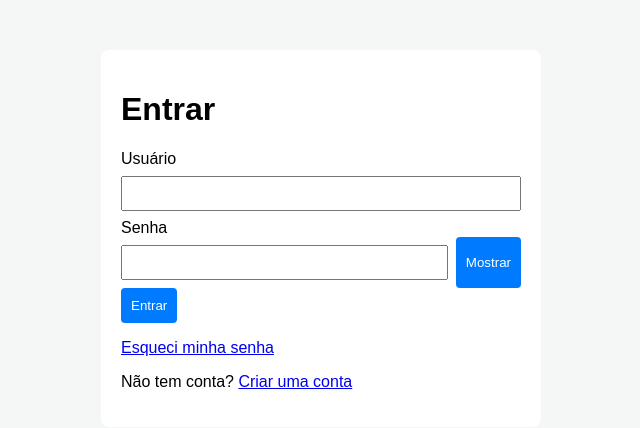
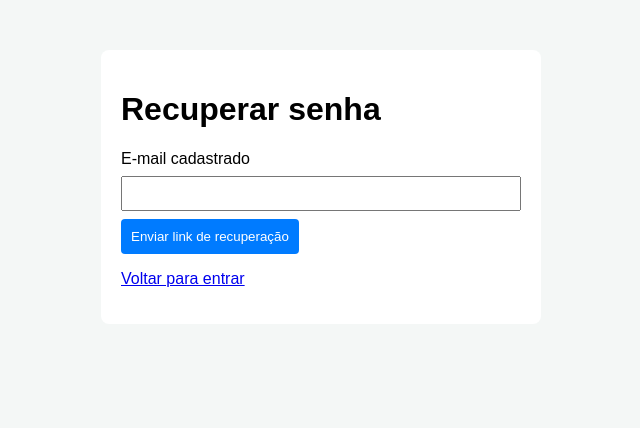
Before and after one commit to pablo2fp/Progamacao---DB, a Flask app: page /login in a window 1280 px wide. Shown: the top 428 px of the page, without its empty margins (319-959 px from the left). Run offline with Flask 3, Linux system fonts and the light colour scheme; some libraries are stand-ins or nearby versions.

Commit message:
Change title and content for password recovery form

```diff
--- a/templates/login.html
+++ b/templates/login.html
@@ -2,14 +2,11 @@
 <html lang="pt-br">
 <head>
     <meta charset="UTF-8">
-    <title>Entrar</title>
+    <title>Recuperar senha</title>
     <style>
         body { font-family: Arial, sans-serif; margin: 50px; background-color: #f4f7f6; }
         form { background: #fff; padding: 20px; border-radius: 8px; max-width: 400px; margin: 0 auto; }
         input { width: 100%; padding: 8px; margin: 8px 0; box-sizing: border-box; }
-        .senha { display: flex; gap: 8px; }
-        .senha input { flex: 1; }
-        .senha button { white-space: nowrap; }
         button { background-color: #007bff; color: white; padding: 10px; border: 0; border-radius: 4px; cursor: pointer; }
         li { color: #b00020; }
     </style>
@@ -17,31 +14,14 @@
 <body>
     <form method="POST">
         <input type="hidden" name="_csrf_token" value="{{ csrf_token() }}">
-        <h1>Entrar</h1>
+        <h1>Recuperar senha</h1>
         {% with messages = get_flashed_messages() %}
             {% if messages %}<ul>{% for message in messages %}<li>{{ message }}</li>{% endfor %}</ul>{% endif %}
         {% endwith %}
-        <label for="username">Usuário</label>
-        <input id="username" name="username" autocomplete="username" required>
-        <label for="password">Senha</label>
-        <div class="senha">
-            <input id="password" type="password" name="password" autocomplete="current-password" required>
-            <button type="button" class="mostrar-senha" aria-pressed="false">Mostrar</button>
-        </div>
-        <button type="submit">Entrar</button>
-        <p><a href="{{ url_for('recuperar_senha') }}">Esqueci minha senha</a></p>
-        <p>Não tem conta? <a href="{{ url_for('register') }}">Criar uma conta</a></p>
+        <label for="email">E-mail cadastrado</label>
+        <input id="email" type="email" name="email" autocomplete="email" maxlength="254" required>
+        <button type="submit">Enviar link de recuperação</button>
+        <p><a href="{{ url_for('login') }}">Voltar para entrar</a></p>
     </form>
-    <script>
-        document.querySelectorAll('.mostrar-senha').forEach((button) => {
-            button.addEventListener('click', () => {
-                const password = button.parentElement.querySelector('input');
-                const visible = password.type === 'password';
-                password.type = visible ? 'text' : 'password';
-                button.textContent = visible ? 'Ocultar' : 'Mostrar';
-                button.setAttribute('aria-pressed', String(visible));
-            });
-        });
-    </script>
 </body>
 </html>
```
